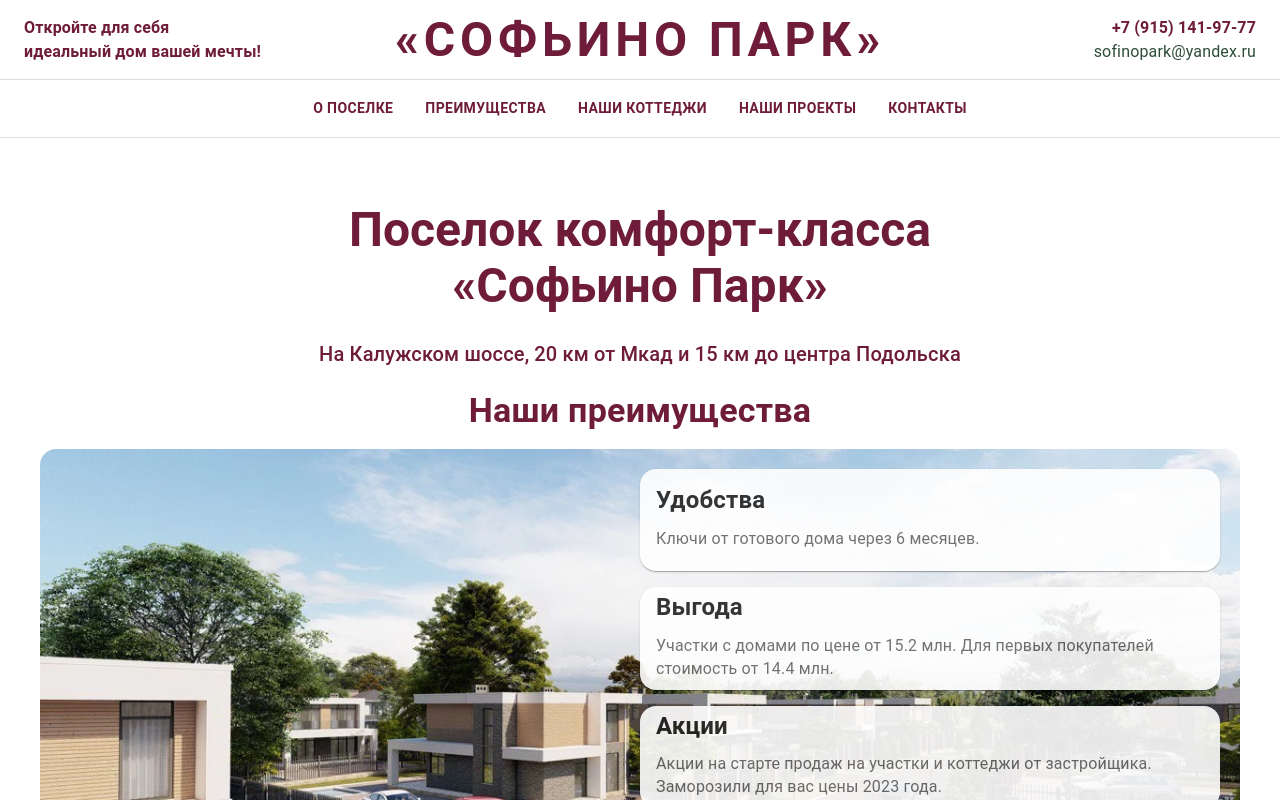
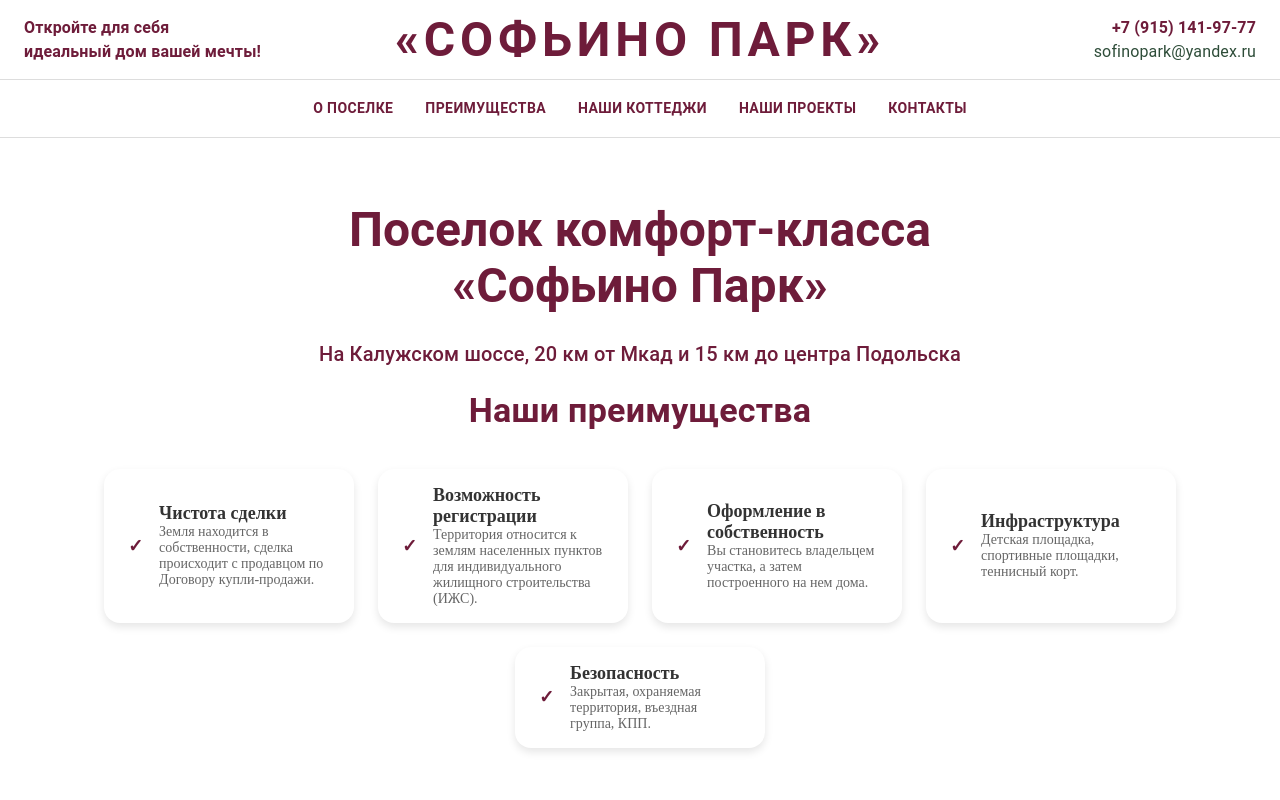
Before and after one commit to pugsparty/sofinoPark, a React (Vite) app in the folder client/: page / in a window 1280 px wide. Shown: the top 800 px of the page. Built offline with nearby package versions, Linux system fonts and the light colour scheme.

Commit message:
added another info component

```diff
--- /dev/null
+++ b/client/src/Styles/MainPageInlineCard.css
@@ -0,0 +1,46 @@
+.inlineCardContainer {
+  display: flex;
+  gap: 24px;
+  justify-content: center;
+  flex-wrap: wrap;
+  padding: 20px 0;
+}
+
+.horizontalCard {
+  display: flex;
+  align-items: center;
+  background-color: white;
+  border-radius: 16px;
+  box-shadow: 0px 4px 8px rgba(0, 0, 0, 0.1);
+  padding: 16px 24px;
+  width: 250px;
+  max-width: 250px;
+  text-align: left;
+}
+
+.iconPlaceholder {
+  display: flex;
+  align-items: center;
+  justify-content: center;
+  color: #6e1c3a;
+  font-weight: bold;
+  margin-right: 16px;
+  font-size: 18px;
+}
+
+.cardContent {
+  display: flex;
+  flex-direction: column;
+}
+
+.cardTitle {
+  font-size: 18px;
+  font-weight: bold;
+  color: #333;
+  margin: 0;
+}
+
+.cardText {
+  font-size: 14px;
+  color: #666;
+}
--- /dev/null
+++ b/client/src/components/UI/MainPageInlineCard.tsx
@@ -0,0 +1,23 @@
+import React from 'react';
+import '../../Styles/MainPageInlineCard.css';
+
+type MainPageInlineCardProps = {
+  title: string;
+  description: string;
+};
+
+export default function MainPageInlineCard({
+  title,
+  description,
+}: MainPageInlineCardProps): React.JSX.Element {
+  return (
+    <div className="horizontalCard">
+      <div className="iconPlaceholder">✓</div>
+      {''}
+      <div className="cardContent">
+        <h3 className="cardTitle">{title}</h3>
+        <p className="cardText">{description}</p>
+      </div>
+    </div>
+  );
+}
--- a/client/src/components/pages/MainPage.tsx
+++ b/client/src/components/pages/MainPage.tsx
@@ -1,7 +1,51 @@
 import * as React from 'react';
 import { Container, Box, Typography } from '@mui/material';
+import MainPageInlineCard from '../UI/MainPageInlineCard';
 import MainPageInfoCard from '../UI/MainPageInfoCard';
 import '../../Styles/MainPage.css';
+
+// Первый набор данных для преимуществ
+const additionalInfoData = [
+  { title: 'Удобства', description: 'Ключи от готового дома через 6 месяцев.' },
+  {
+    title: 'Выгода',
+    description:
+      'Участки с домами по цене от 15.2 млн. Для первых покупателей стоимость от 14.4 млн.',
+  },
+  {
+    title: 'Акции',
+    description:
+      'Акции на старте продаж на участки и коттеджи от застройщика. Заморозили для вас цены 2023 года.',
+  },
+  {
+    title: 'Преимущества',
+    description:
+      'Московская прописка дает право на дополнительные социальные прибавки и различные льготы и выплаты, детские пособия.',
+  },
+];
+
+// Второй набор данных для дополнительных характеристик
+const mainAdvantagesData = [
+  {
+    title: 'Чистота сделки',
+    description:
+      'Земля находится в собственности, сделка происходит с продавцом по Договору купли-продажи.',
+  },
+  {
+    title: 'Возможность регистрации',
+    description:
+      'Территория относится к землям населенных пунктов для индивидуального жилищного строительства (ИЖС).',
+  },
+  {
+    title: 'Оформление в собственность',
+    description: 'Вы становитесь владельцем участка, а затем построенного на нем дома.',
+  },
+  {
+    title: 'Инфраструктура',
+    description: 'Детская площадка, спортивные площадки, теннисный корт.',
+  },
+  { title: 'Безопасность', description: 'Закрытая, охраняемая территория, въездная группа, КПП.' },
+];
 
 export default function MainPage(): React.JSX.Element {
   return (
@@ -20,21 +64,23 @@ export default function MainPage(): React.JSX.Element {
         Наши преимущества
       </Typography>
 
+      {/* Первый размап с преимуществами (без фонового изображения) */}
+      <Box className="inlineCardContainer">
+        {mainAdvantagesData.map((card, index) => (
+          <MainPageInlineCard key={index} title={card.title} description={card.description} />
+        ))}
+      </Box>
+
+      <Typography variant="h4" className="mainPageContentTitle" style={{ marginTop: '40px' }}>
+        Почему именно мы
+      </Typography>
+
+      {/* Второй размап с фоновым изображением */}
       <Box className="cardContainer">
         <Box className="mainPageBackground" />
-        <MainPageInfoCard title="Удобства" description="Ключи от готового дома через 6 месяцев." />
-        <MainPageInfoCard
-          title="Выгода"
-          description="Участки с домами по цене от 15.2 млн. Для первых покупателей стоимость от 14.4 млн."
-        />
-        <MainPageInfoCard
-          title="Акции"
-          description="Акции на старте продаж на участки и коттеджи от застройщика. Заморозили для вас цены 2023 года."
-        />
-        <MainPageInfoCard
-          title="Преимущества"
-          description="Московская прописка дает право на дополнительные социальные прибавки и различные льготы и выплаты, детские пособия."
-        />
+        {additionalInfoData.map((card, index) => (
+          <MainPageInfoCard key={index} title={card.title} description={card.description} />
+        ))}
       </Box>
     </Box>
   );
```
